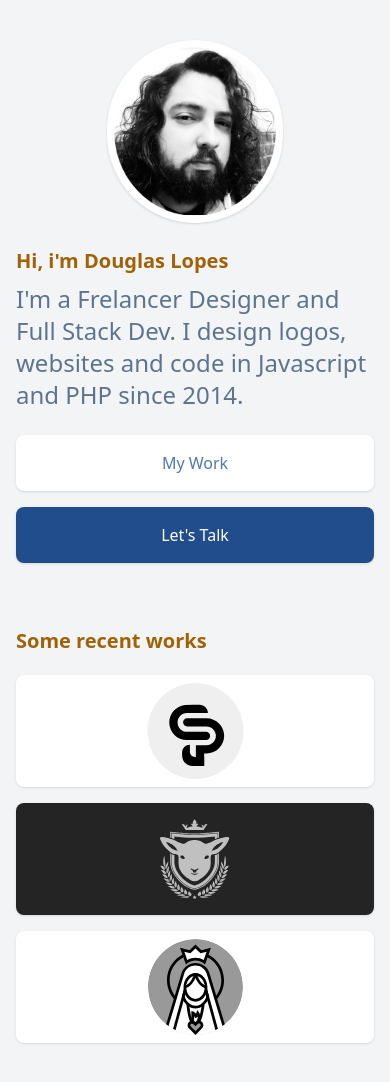
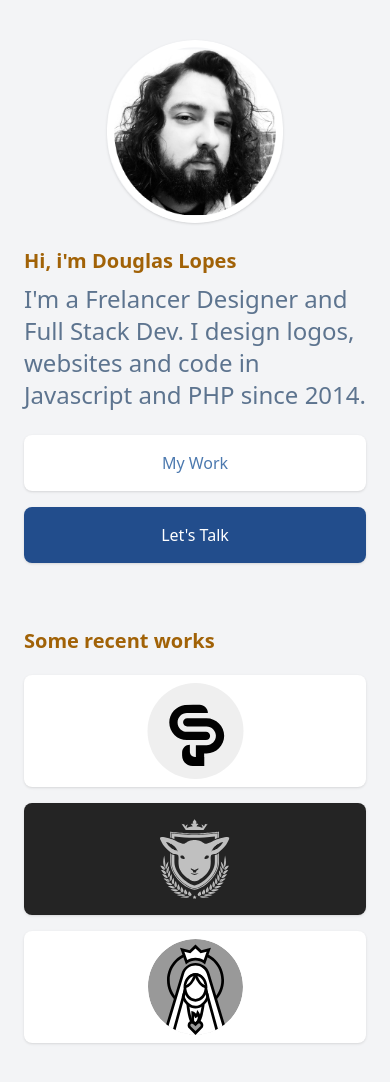
Before and after one commit to dougkusanagi/hotsite.dougdesign.com.br, a Nuxt app: page / in a window 390 px wide. Shown: the top 1082 px of the page. Built offline with nearby package versions, Linux system fonts and the light colour scheme.

Commit message:
Update app.vue

```diff
--- a/app.vue
+++ b/app.vue
@@ -39,7 +39,7 @@ useSeoMeta({
     <main
       class="flex-1 max-w-full bg-gray-100 sm:mt-4 sm:ml-4 sm:rounded-tl-xl"
     >
-      <article class="flex flex-col gap-6 mx-4 mt-10 sm:mt-12 sm:mx-14">
+      <article class="flex flex-col gap-6 mx-6 mt-10 sm:mt-12 sm:mx-14">
         <img
           class="mx-auto rounded-full shadow sm:mx-0 w-44 sm:w-52"
           src="/douglas-lopes-fotografia-p&b.png"
@@ -76,7 +76,7 @@ useSeoMeta({
         </div>
       </article>
 
-      <article class="flex flex-col gap-6 mx-4 mt-16 mb-16 sm:mx-14 sm:mb-0">
+      <article class="flex flex-col gap-6 mx-6 mt-16 mb-16 sm:mx-14 sm:mb-0">
         <div class="flex flex-col gap-2">
           <h2 class="text-xl font-bold text-yellow-700" id="portfolio">
             Some recent works
```
